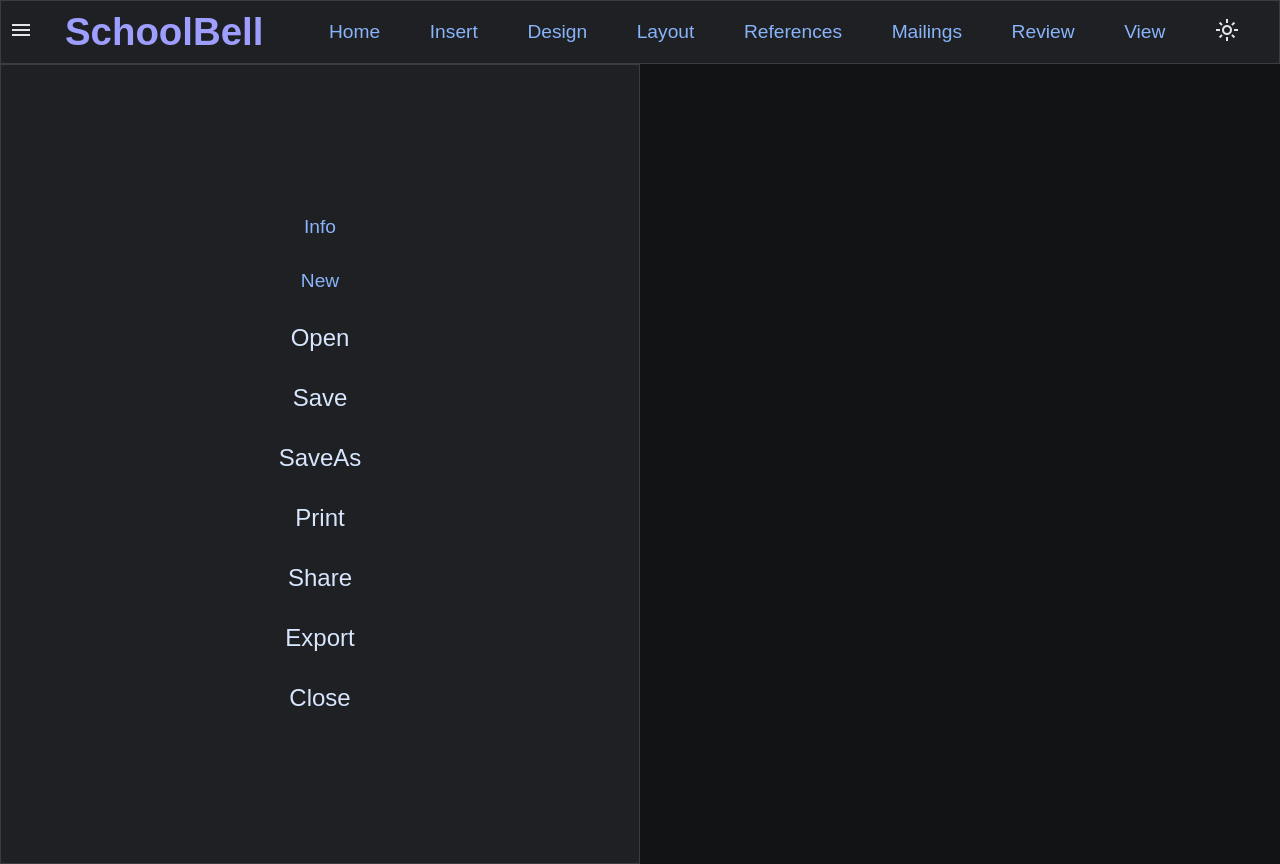
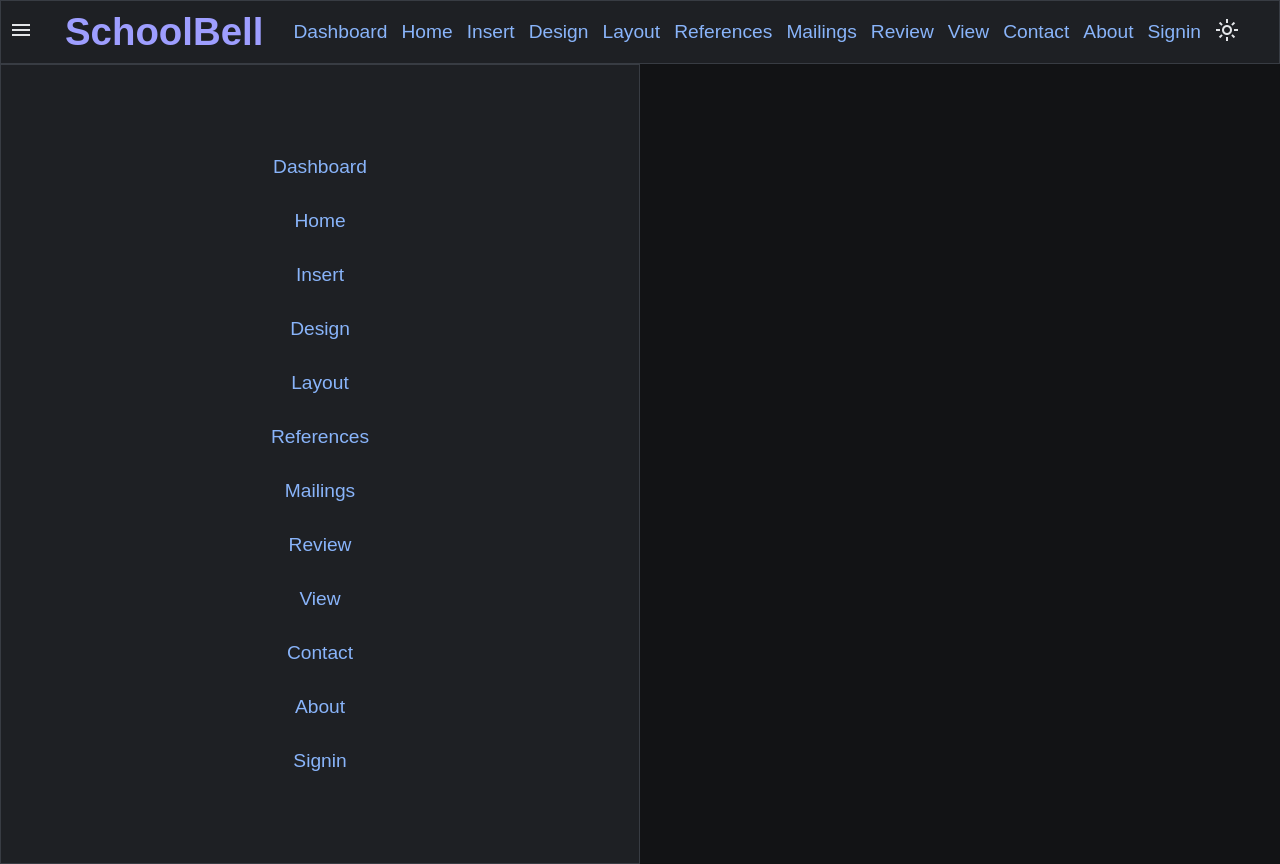
Before and after one commit to kapilpanchalext/spring-security-frontend, a Next.js app in the folder capstone-project-1/: page / in a window 1280 px wide. Both pictures are taken after a click on the button "menu". Built offline with nearby package versions, Linux system fonts and the light colour scheme; a web font is replaced by a local one.

Commit message:
[pagelinks] links array

```diff
--- a/capstone-project-1/src/components/navbar/Navbar.tsx
+++ b/capstone-project-1/src/components/navbar/Navbar.tsx
@@ -4,11 +4,11 @@ import styles from "./Navbar.module.scss";
 import Link from 'next/link';
 import NavigationContext from '@/store/NavigationContext';
 import { useRouterPath } from '../hooks/useRouterPath';
+import pageLinks from "../pageLinks/PageLinks";
 
 const Navbar = () => {
   const { isTheme, toggleTheme, toggleSidebar } = useContext(NavigationContext);
   const [ isNavbarExtended, setIsNavbarExtended ] = useState<boolean>(false);
-
   const { isActive } = useRouterPath();
 
   useEffect(() => {
@@ -51,20 +51,18 @@ const Navbar = () => {
         </div>
 
         <nav className={styles['navbar__links']}>
-          <Link href="/home" className={isActive('/home') ? styles.active : ''}>Home</Link>
-          <Link href="/insert" className={isActive('/insert') ? styles.active : ''}>Insert</Link>
-          <Link href="/design" className={isActive('/design') ? styles.active : ''}>Design</Link>
-          <Link href="/layout" className={isActive('/layout') ? styles.active : ''}>Layout</Link>
-          <Link href="/references" className={isActive('/references') ? styles.active : ''}>References</Link>
-          <Link href="/mailings" className={isActive('/mailings') ? styles.active : ''}>Mailings</Link>
-          <Link href="/review" className={isActive('/review') ? styles.active : ''}>Review</Link>
-          <Link href="/view" className={isActive('/view') ? styles.active : ''}>View</Link>
+          {pageLinks.map((link, index) => (
+            <Link
+              key={index}
+              href={`/${link}`}
+              className={isActive(`/${link}`) ? styles.active : ''}>{link}</Link>
+          ))}
         </nav>
         <button className={styles['theme-button']} onClick={toggleTheme}>{toggleIconHandler()}</button>
         <button className={`${styles['menu-button']}`} onClick={openLinksMenuHandler}><span className={`material-symbols-outlined`}>menu</span></button>
       </header>
     </>
   )
-}
+};
 
 export default Navbar;
--- /dev/null
+++ b/capstone-project-1/src/components/pageLinks/PageLinks.ts
@@ -0,0 +1,3 @@
+const pageLinks = ["Dashboard", "Home", "Insert", "Design", "Layout", "References", "Mailings", "Review", "View", "Contact", "About", "Signin"];
+
+export default pageLinks;
--- a/capstone-project-1/src/components/sidebar/Sidebar.tsx
+++ b/capstone-project-1/src/components/sidebar/Sidebar.tsx
@@ -4,6 +4,7 @@ import styles from "./Sidebar.module.scss";
 import NavigationContext from '@/store/NavigationContext';
 import Link from 'next/link';
 import { useRouterPath } from '../hooks/useRouterPath';
+import pageLinks from '../pageLinks/PageLinks';
 
 const Sidebar = () => {
   const { isSideBarExpanded } = useContext(NavigationContext);
@@ -13,7 +14,7 @@ const Sidebar = () => {
     isSideBarExpanded ? (
     <aside className={styles.sidebar}>
       <nav className={styles['sidebar__links']}>
-        <Link href="/home" className={isActive('/home') ? styles.active : ''}>Info</Link>
+        {/* <Link href="/home" className={isActive('/home') ? styles.active : ''}>Info</Link>
         <Link href="/insert" className={isActive('/insert') ? styles.active : ''}>New</Link>
         <Link href="/" className={isActive('/') ? styles.active : ''}>Open</Link>
         <Link href="/" className={isActive('/') ? styles.active : ''}>Save</Link>
@@ -21,12 +22,18 @@ const Sidebar = () => {
         <Link href="/" className={isActive('/') ? styles.active : ''}>Print</Link>
         <Link href="/" className={isActive('/') ? styles.active : ''}>Share</Link>
         <Link href="/" className={isActive('/') ? styles.active : ''}>Export</Link>
-        <Link href="/" className={isActive('/') ? styles.active : ''}>Close</Link>
+        <Link href="/" className={isActive('/') ? styles.active : ''}>Close</Link> */}
+        {pageLinks.map((link, index) => (
+          <Link
+            key={index}
+            href={`/${link}`}
+            className={isActive(`/${link}`) ? styles.active : ''}>{link}</Link>
+        ))}
       </nav>
     </aside>)
     :
     (<></>)
   )
-}
+};
 
 export default Sidebar;
```
